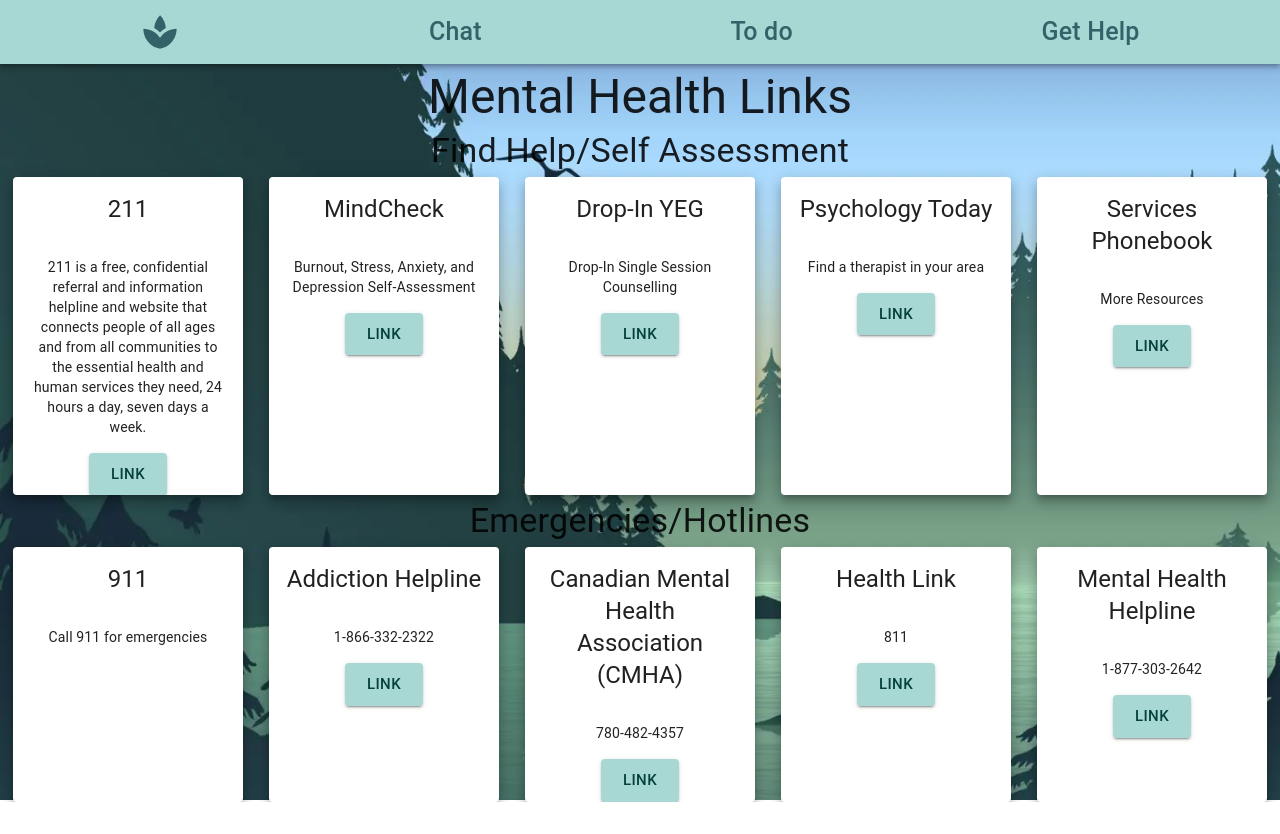
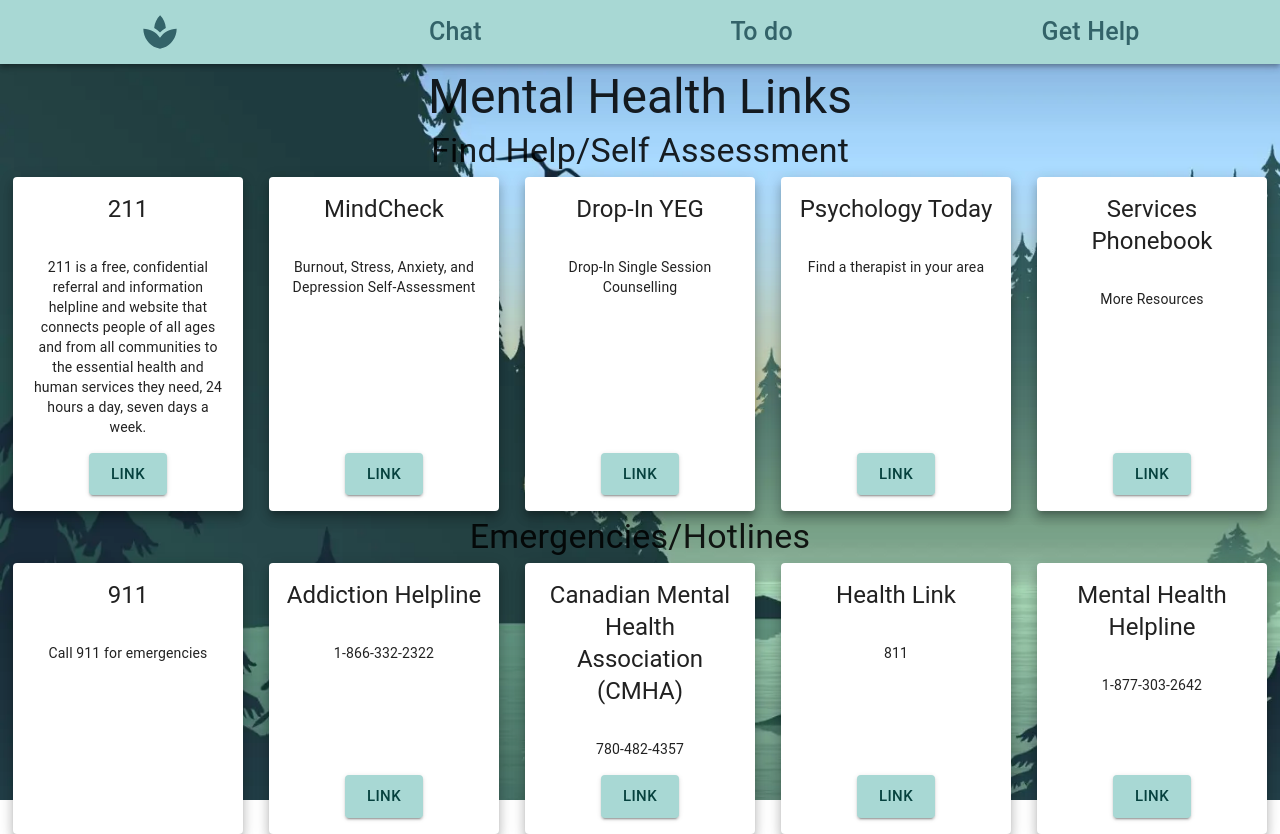
Before and after one commit to Probablymegs/serene-script, a Next.js app in the folder serene-script-nextjs-client/: page /links in a window 1280 px wide. Before the commit the page ends 802 px from the top, so only its background shows below. Built offline with nearby package versions, Linux system fonts and the light colour scheme.

Commit message:
fixed the styling for get help

```diff
--- a/serene-script-nextjs-client/pages/links.js
+++ b/serene-script-nextjs-client/pages/links.js
@@ -1,9 +1,8 @@
-import NavBar from "@/components/NavBar"
+import NavBar from "@/components/NavBar";
 import Head from "next/head";
 import { Box, Button, Card, CardContent, CardHeader, Typography } from "@mui/material";
 
-export default function Links()
-{
+export default function Links() {
     /*CANADA RESOURCES
     Based on: https://www.canada.ca/en/public-health/services/mental-health-services/mental-health-get-help.html
     Find Help/Self-Assessment
@@ -42,111 +41,145 @@
     -	Distress Center
     o	403-266-4357*/
 
-
     const content = [
         {
             section: "Find Help/Self Assessment",
             resources: [
                 {
                     name: "211",
-                    description: "211 is a free, confidential referral and information helpline and website that connects people of all ages and from all communities to the essential health and human services they need, 24 hours a day, seven days a week.",
-                    url: "https://ab.211.ca/"
+                    description:
+                        "211 is a free, confidential referral and information helpline and website that connects people of all ages and from all communities to the essential health and human services they need, 24 hours a day, seven days a week.",
+                    url: "https://ab.211.ca/",
                 },
                 {
                     name: "MindCheck",
                     description: "Burnout, Stress, Anxiety, and Depression Self-Assessment",
-                    url: "https://mindcheck.me/"
+                    url: "https://mindcheck.me/",
                 },
                 {
                     name: "Drop-In YEG",
                     description: "Drop-In Single Session Counselling",
-                    url: "https://www.dropinyeg.ca/about-us/"
+                    url: "https://www.dropinyeg.ca/about-us/",
                 },
                 {
                     name: "Psychology Today",
                     description: "Find a therapist in your area",
-                    url: "https://www.psychologytoday.com/ca/therapists"
+                    url: "https://www.psychologytoday.com/ca/therapists",
                 },
                 {
                     name: "Services Phonebook",
                     description: "More Resources",
-                    url: "https://www.mymentalhealth.ca/edmonton-area/"
-                }
-            ]
+                    url: "https://www.mymentalhealth.ca/edmonton-area/",
+                },
+            ],
         },
         {
             section: "Emergencies/Hotlines",
             resources: [
                 {
                     name: "911",
-                    description: "Call 911 for emergencies"
+                    description: "Call 911 for emergencies",
                 },
                 {
                     name: "Addiction Helpline",
                     description: "1-866-332-2322",
-                    url: "https://www.albertahealthservices.ca/findhealth/Service.aspx?id=1008399&serviceAtFacilityID=1047128"
+                    url: "https://www.albertahealthservices.ca/findhealth/Service.aspx?id=1008399&serviceAtFacilityID=1047128",
                 },
                 {
                     name: "Canadian Mental Health Association (CMHA)",
                     description: "780-482-4357",
-                    url: "https://edmonton.cmha.ca/"
+                    url: "https://edmonton.cmha.ca/",
                 },
                 {
                     name: "Health Link",
                     description: "811",
-                    url: "https://www.albertahealthservices.ca/info/Page12630.aspx"
+                    url: "https://www.albertahealthservices.ca/info/Page12630.aspx",
                 },
                 {
                     name: "Mental Health Helpline",
                     description: "1-877-303-2642",
-                    url: "https://www.albertahealthservices.ca/findhealth/Service.aspx?id=6810&serviceAtFacilityID=1047134"
-                }
-            ]
-        }
-    ]
+                    url: "https://www.albertahealthservices.ca/findhealth/Service.aspx?id=6810&serviceAtFacilityID=1047134",
+                },
+            ],
+        },
+    ];
 
-    return <div style={{
+    return (
+        <div
+            style={{
                 width: "100vw",
                 height: "100vh",
                 backgroundImage: 'url("/landscape-background.webp")',
-        backgroundSize: 'cover'
-    }}>
+                backgroundSize: "cover",
+            }}
+        >
             <Head>
                 <title>Links</title>
                 <meta name="description" content="Generated by create next app" />
                 <meta name="viewport" content="width=device-width, initial-scale=1" />
                 <link rel="icon" href="/favicon.ico" />
             </Head>
-            <NavBar/>
-            <Box sx={{textAlign: "center", marginTop: "5px", marginBottom: "5px" }}>
+            <NavBar />
+            <Box sx={{ textAlign: "center", marginTop: "5px", marginBottom: "5px" }}>
                 <Typography variant="h3">Mental Health Links </Typography>
             </Box>
             <Box>
-                {
-                    content.map((section) => {
-                        return <Box sx={{textAlign: "center"}}>
-                            <Typography variant="h4" sx={{ marginTop: "5px", marginBottom: "5px" }}>{section.section}</Typography>
-                            <Box sx={{ display: "inline-flex", justifyContent: "space-around", height: "25%", width: "100%" }}>
-                            {
-                                section.resources.map((resource) => {
-                                    return <Card raised="true" sx={{ width: "18%", textAlign: "center" }}>
+                {content.map((section) => {
+                    return (
+                        <Box sx={{ textAlign: "center" }}>
+                            <Typography variant="h4" sx={{ marginTop: "5px", marginBottom: "5px" }}>
+                                {section.section}
+                            </Typography>
+                            <Box
+                                sx={{
+                                    display: "inline-flex",
+                                    justifyContent: "space-around",
+                                    height: "25%",
+                                    width: "100%",
+                                }}
+                            >
+                                {section.resources.map((resource) => {
+                                    return (
+                                        <Card
+                                            raised="true"
+                                            sx={{
+                                                width: "18%",
+                                                textAlign: "center",
+                                                display: "flex",
+                                                flexDirection: "column",
+                                                justifyContent: "start",
+                                                alignItems: "center",
+                                            }}
+                                        >
                                             <CardHeader title={resource.name} />
                                             <CardContent>
                                                 <Typography variant="body2" color="contrastText">
                                                     {resource.description}
                                                 </Typography>
                                             </CardContent>
-                                                {
-                                                    resource.url &&
-                                                    <Button size='large' variant='contained' href={resource.url} sx={{marginTop: "auto", marginBottom: "0rem"}}>Link</Button>
-                                                }
+                                            {resource.url && (
+                                                <Button
+                                                    size="large"
+                                                    variant="contained"
+                                                    href={resource.url}
+                                                    sx={{
+                                                        width: "unset",
+                                                        alignSelf: "center",
+                                                        marginTop: "auto",
+                                                        marginBottom: "1rem",
+                                                    }}
+                                                >
+                                                    Link
+                                                </Button>
+                                            )}
                                         </Card>
-                                })
-                            }
+                                    );
+                                })}
                             </Box>
                         </Box>
-                    })
-                }
+                    );
+                })}
             </Box>
         </div>
+    );
 }
```
Lines whose indentation alone changed are shown as unchanged.
